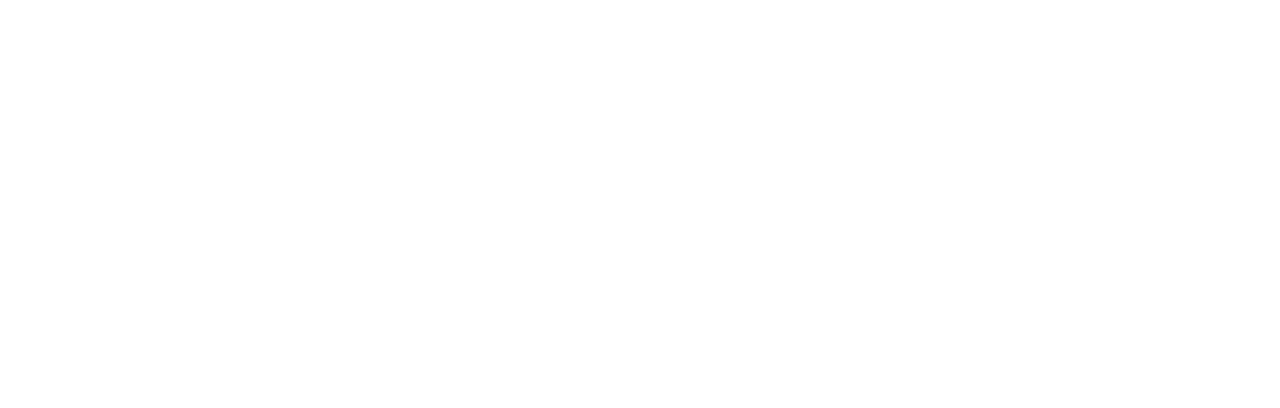
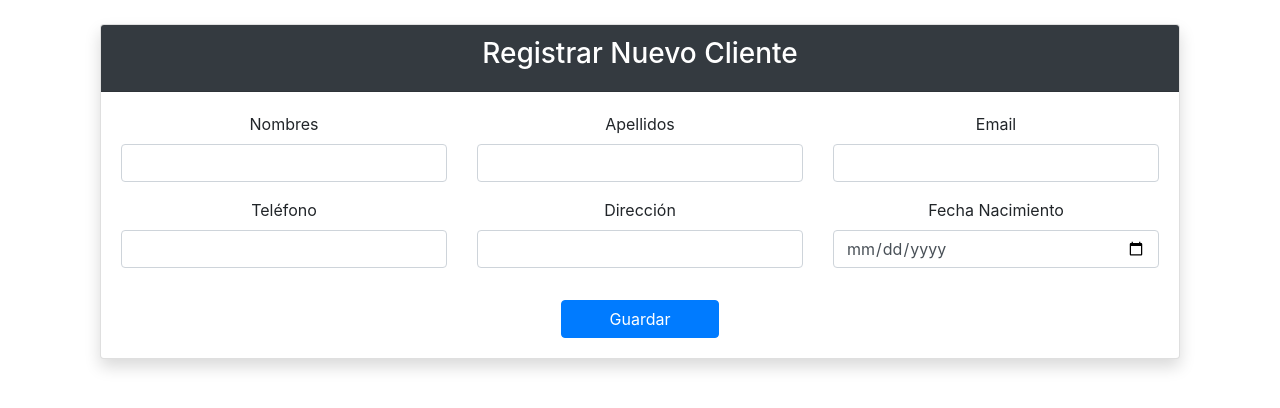
Before and after one commit to Juf19/Springboot, a React (Create React App) app in the folder gestion-clientes-frontend/: page /AgregarClientes in a window 1280 px wide. Before the commit this address had no page. Shown: the top 408 px of the page. Built offline with nearby package versions, Linux system fonts and the light colour scheme.

Commit message:
Frontend using AntDesing

```diff
--- a/gestion-clientes-frontend/package.json
+++ b/gestion-clientes-frontend/package.json
@@ -3,10 +3,12 @@
   "version": "0.1.0",
   "private": true,
   "dependencies": {
+    "@ant-design/icons": "^6.1.1",
     "@testing-library/dom": "^10.4.1",
     "@testing-library/jest-dom": "^6.9.1",
     "@testing-library/react": "^16.3.2",
     "@testing-library/user-event": "^13.5.0",
+    "antd": "^6.3.5",
     "axios": "^1.13.6",
     "react": "^19.2.4",
     "react-dom": "^19.2.4",
--- a/gestion-clientes-frontend/src/App.js
+++ b/gestion-clientes-frontend/src/App.js
@@ -4,6 +4,7 @@ import ListaClientes from './Componentes/ListaClientes';
 import AgregarClientes from './Componentes/AgregarClientes';
 import { BrowserRouter, Routes } from 'react-router-dom';
 import { Route } from 'react-router-dom';
+import EditarClientes from './Componentes/EditarClientes';
 
 function App() {
   return (
@@ -11,8 +12,9 @@ function App() {
       <BrowserRouter>
         <div className='container'>
           <Routes>
-            <Route path="/" element={<AgregarClientes />}></Route>
-            <Route path="/ListaClientes" element={<ListaClientes />}></Route>
+            <Route path="/" element={<ListaClientes />}></Route>
+            <Route path="/AgregarClientes" element={<AgregarClientes />}></Route>
+            <Route path="/EditarClientes/:id" element={<EditarClientes />}></Route>
           </Routes>
         </div>
       </BrowserRouter>
--- a/gestion-clientes-frontend/src/Componentes/AgregarClientes.jsx
+++ b/gestion-clientes-frontend/src/Componentes/AgregarClientes.jsx
@@ -1,80 +1,29 @@
-import React, { useState, useEffect } from "react";
+import React, { useState } from "react";
 import ClienteServicio from "../Servicios/ClienteServicio";
 import { useNavigate } from "react-router-dom";
+import FormClientes from "./FormClientes";
 
 const AgregarClientes = () => {
-    const [cliente, setCliente] = useState({
-        nombre: '',
-        apellido: '',
-        email: '',
-        telefono: '',
-        direccion: '',
-        fecha_nacimiento: ''
-    });
+    const [cliente, setCliente] = useState({ nombre: '', apellido: '', email: '', telefono: '', direccion: '', fecha_nacimiento: '' });
     const navigate = useNavigate();
-    const manejarCambio = (e) => {
-        const { name, value } = e.target;
-        setCliente({ ...cliente, [name]: value });
+
+    const manejarCambio = (e) => setCliente({ ...cliente, [e.target.name]: e.target.value });
+
+    const guardar = (e) => {
+        e.preventDefault();
+        ClienteServicio.crearCliente(cliente).then(() => navigate('/clientes'));
     };
-    const guardarCliente = (e) => {
-        e.preventDefault();
 
-        ClienteServicio.crearCliente(cliente)
-            .then(response => {
-                console.log("Cliente guardado con éxito:", response.data);
-                navigate('/clientes');
-            })
-            .catch(error => {
-                console.error("Error al guardar:", error);
-                alert("Hubo un error al guardar el cliente");
-            });
-            };
     return (
-        <div>
-            <h1>Agregar Clientes</h1>
-            <form onSubmit={guardarCliente}>
-                <div className="row">
-
-                    <div className="col-md-4 mb-3">
-                        <label className="form-label">Nombres</label>
-                        <input type="text" className="form-control" placeholder="Nombres" />
-                    </div>
-
-                    <div className="col-md-4 mb-3">
-                        <label className="form-label">Apellidos</label>
-                        <input type="text" className="form-control" placeholder="Apellidos" />
-                    </div>
-
-                    <div className="col-md-4 mb-3">
-                        <label className="form-label">Email</label>
-                        <input type="email" className="form-control" placeholder="email" />
-                    </div>
-
-                    <div className="col-md-4 mb-3">
-                        <label className="form-label">Teléfono</label>
-                        <input type="tel" className="form-control" />
-                    </div>
-                    <div className="col-md-4 mb-3">
-                        <label className="form-label">Dirección</label>
-                        <input type="text" className="form-control" />
-                    </div>
-                    <div className="col-md-4 mb-3">
-                        <label className="form-label">Fecha de Nacimiento</label>
-                        <input type="date" className="form-control" />
-                    </div>
-                </div>
-
-                <div className="row">
-                    <div className="col-12 mt-2">
-                        <button type="submit" className="btn btn-primary">
-                            Guardar Cliente
-                        </button>
-                    </div>
-                </div>
-            </form>
-        </div>
+        <FormClientes
+            titulo="Registrar Nuevo Cliente"
+            textoBoton="Guardar"
+            colorBoton="btn-primary"
+            cliente={cliente}
+            manejarCambio={manejarCambio}
+            alEnviar={guardar}
+        />
     );
-
 };
 
 export default AgregarClientes;
--- /dev/null
+++ b/gestion-clientes-frontend/src/Componentes/EditarClientes.jsx
@@ -0,0 +1,64 @@
+import React, { useState, useEffect } from "react";
+import { useParams, useNavigate } from "react-router-dom";
+import ClienteServicio from "../Servicios/ClienteServicio";
+import FormClientes from "./FormClientes";
+
+const EditarClientes = () => {
+    const { id } = useParams();
+    const navigate = useNavigate();
+
+    // 1. El estado donde se guarda lo que el usuario escribe
+    const [cliente, setCliente] = useState({
+        nombre: '',
+        apellido: '',
+        email: '',
+        telefono: '',
+        direccion: '',
+        fecha_nacimiento: ''
+    });
+
+    // 2. Cargar los datos actuales del cliente al entrar a la página
+    useEffect(() => {
+        ClienteServicio.obtenerClientePorId(id)
+            .then(res => {
+                console.log("JSON REAL QUE LLEGÓ:", res.data);
+                setCliente(res.data); // Llenamos el formulario con los datos del backend
+            })
+            .catch(err => console.error("Error al cargar datos:", err));
+    }, [id]);
+
+    // 3. ¡EL INDISPENSABLE! Actualiza el estado mientras el usuario escribe
+    const manejarCambio = (e) => {
+        const { name, value } = e.target;
+        setCliente({
+            ...cliente,
+            [name]: value
+        });
+    };
+
+    // 4. Enviar los cambios finales al backend
+    const actualizar = (e) => {
+        e.preventDefault();
+        ClienteServicio.editarCliente(id, cliente)
+            .then(() => {
+                navigate('/');
+            })
+            .catch(error => {
+                console.error("Error en el PUT:", error);
+                alert("No se pudo actualizar el cliente.");
+            });
+    };
+
+    return (
+        <FormClientes
+            titulo="Actualizar Datos del Cliente"
+            textoBoton="Actualizar"
+            colorBoton="btn-primary"
+            cliente={cliente}
+            manejarCambio={manejarCambio}
+            alEnviar={actualizar}
+        />
+    );
+};
+
+export default EditarClientes;
--- a/gestion-clientes-frontend/src/Componentes/FormClientes.jsx
+++ b/gestion-clientes-frontend/src/Componentes/FormClientes.jsx
@@ -1,31 +1,48 @@
-import React from 'react';
+import React from "react";
 
-const FormularioCliente = ({ cliente, manejarCambio, alEnviar, titulo }) => {
+const FormClientes = ({ cliente, manejarCambio, alEnviar, titulo, textoBoton, colorBoton }) => {
     return (
-        <div className="card p-4 shadow">
-            <h2 className="text-center mb-4">{titulo}</h2>
+        <div className="container mt-4">
+            <div className="card shadow">
+                <div className="card-header bg-dark text-white text-center">
+                    <h3>{titulo}</h3>
+                </div>
+                <div className="card-body">
                     <form onSubmit={alEnviar}>
                         <div className="row">
                             <div className="col-md-4 mb-3">
                                 <label className="form-label">Nombres</label>
-                        <input name="nombre" value={cliente.nombre} onChange={manejarCambio} type="text" className="form-control" />
+                                <input name="nombre" value={cliente.nombre || ''} onChange={manejarCambio} type="text" className="form-control" required  />
                             </div>
                             <div className="col-md-4 mb-3">
                                 <label className="form-label">Apellidos</label>
-                        <input name="apellido" value={cliente.apellido} onChange={manejarCambio} type="text" className="form-control" />
+                                <input name="apellido" value={cliente.apellido || ''} onChange={manejarCambio} type="text" className="form-control" required />
                             </div>
                             <div className="col-md-4 mb-3">
                                 <label className="form-label">Email</label>
-                        <input name="email" value={cliente.email} onChange={manejarCambio} type="email" className="form-control" />
+                                <input name="email" value={cliente.email || ''} onChange={manejarCambio} type="email" className="form-control" required />
                             </div>
-                    {/* ... (añade los demás campos aquí) ... */}
+                            <div className="col-md-4 mb-3">
+                                <label className="form-label">Teléfono</label>
+                                <input name="telefono" value={cliente.telefono || ''} onChange={manejarCambio} type="tel" className="form-control" />
                             </div>
-                <button type="submit" className="btn btn-primary w-100 mt-3">
-                    {cliente.id ? "Actualizar Cliente" : "Guardar Nuevo Cliente"}
-                </button>
+                            <div className="col-md-4 mb-3">
+                                <label className="form-label">Dirección</label>
+                                <input name="direccion" value={cliente.direccion || ''} onChange={manejarCambio} type="text" className="form-control" />
+                            </div>
+                            <div className="col-md-4 mb-3">
+                                <label className="form-label">Fecha Nacimiento</label>
+                                <input name="fecha_nacimiento" value={cliente.fecha_nacimiento || ''} onChange={manejarCambio} type="date" className="form-control" />
+                            </div>
+                        </div>
+                        <div className="text-center mt-3">
+                            <button type="submit" className={`btn ${colorBoton} px-5`}>{textoBoton}</button>
+                        </div>
                     </form>
+                </div>
+            </div>
         </div>
     );
 };
 
-export default FormularioCliente;
+export default FormClientes;
--- a/gestion-clientes-frontend/src/Servicios/ClienteServicio.jsx
+++ b/gestion-clientes-frontend/src/Servicios/ClienteServicio.jsx
@@ -15,8 +15,11 @@ class ClienteServicio {
     crearCliente(cliente) {
         return clienteAxios.post("/clientes", cliente);
     }
+    obtenerClientePorId(id) {
+        return clienteAxios.get(`/clientes/${id}`);
+    }
 
-    editarCliente(cliente) {
+    editarCliente(id, cliente) {
         return clienteAxios.put(`/clientes/${id}`, cliente);
     }
 }
```
Also changed, not shown: gestion-clientes-frontend/src/Componentes/ListaClientes.jsx (+8 -0 lines), 2 other files (tests, documents, lock files or other folders). Lines whose indentation alone changed are shown as unchanged.
